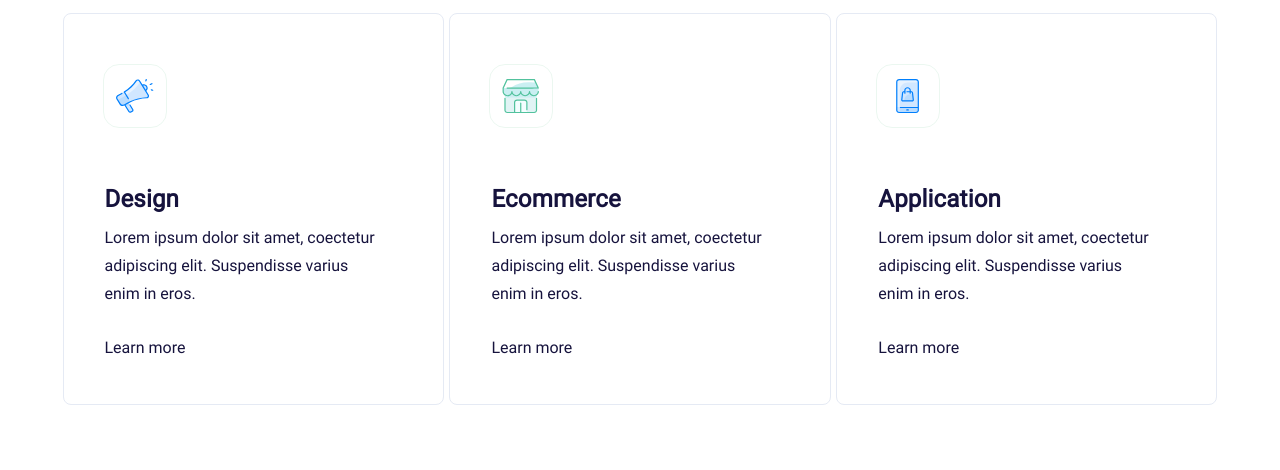
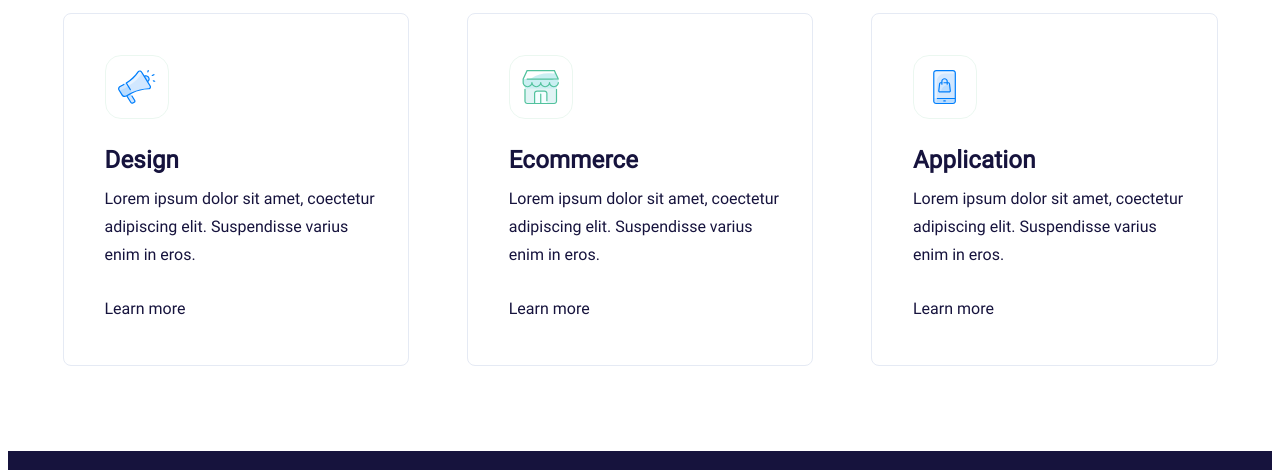
Before and after one commit to lizayehudkina/course_fe, a plain HTML site: page 15-hw/index.html in a window 1280 px wide. Shown: the part 330-800 px from the top of the page. Drawn offline with Linux system fonts and the light colour scheme.

Commit message:
hw 15 after teacher`s changes

```diff
--- a/15-hw/src/styles/main.css
+++ b/15-hw/src/styles/main.css
@@ -53,7 +53,7 @@ h1 {
 .services-list li {
     list-style: none;
     padding: 41px 32px 46px 41px;
-    width: 33%;
+    width: 30%;
     border: 1px solid #E5EAF4;
     border-radius: 8px;
 }
@@ -71,8 +71,7 @@ h1 {
     width: 64px;
     height: 64px;
     position: relative;
-    transform: translate(-50%, -50%);
-    margin: 41px 0 28px 30px;
+    margin: 0 0 30px;
 }
 
 .svg-holder:hover {
```
